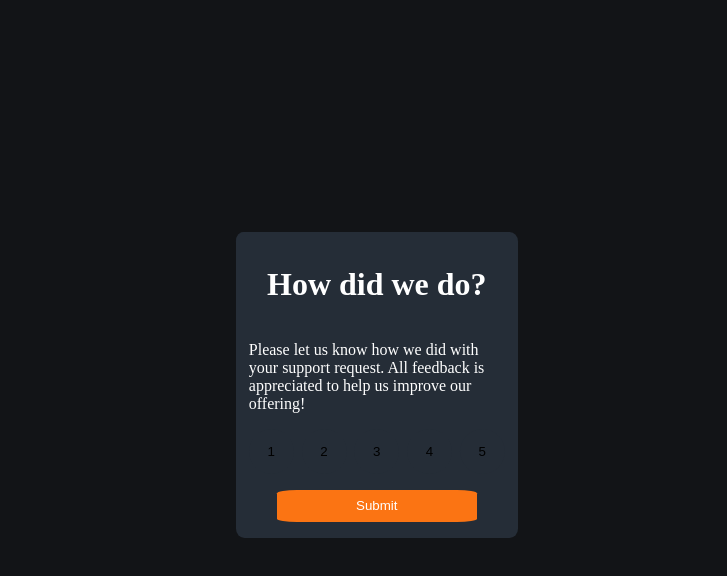
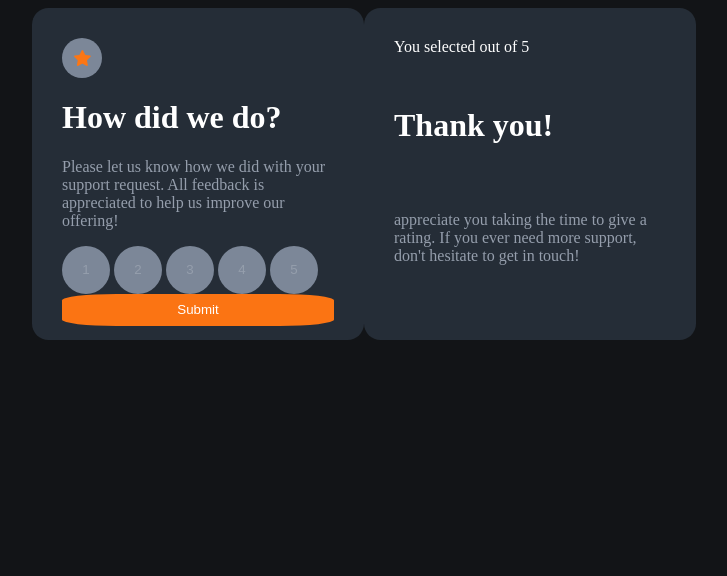
Before and after one commit to meliodas-png/Interactive-Rating-Component, a plain HTML site: page interactive-rating-component-main/index.html in a window 1280 px wide. Shown: the whole page, without its empty margins (276-1003 px from the left). Drawn offline with Linux system fonts and the light colour scheme.

Commit message:
re-organised styles and added some formatting to make code more readable

```diff
--- a/interactive-rating-component-main/index.html
+++ b/interactive-rating-component-main/index.html
@@ -18,7 +18,11 @@
 
   <!-- Rating state start -->
   <main>
-    <div class="page" id="initial">
+    <div id="initial">
+      <div id="star">
+        <img src="images/icon-star.svg" alt="star">
+      </div>
+      <div>
         <h1> How did we do?</h1>
 
         <p> Please let us know how we did with your support request. All feedback is appreciated
@@ -33,17 +37,18 @@
         <div>
           <button id="button" onclick="submit-btn()"> Submit</button>
         </div>
+      </div>
       <!-- Rating state end -->
     </div>
-    <div class="page" id="final">
+    <div0000000000000000000000000000000000000000000000000000000000000000 id="final">
       <!-- Thank you state start -->
 
       You selected <!-- Add rating here --> out of 5
 
-      Thank you!
+     <h1> Thank you!</h1>
 
-      We appreciate you taking the time to give a rating. If you ever need more support,
-      don't hesitate to get in touch!
+      <p> appreciate you taking the time to give a rating. If you ever need more support,
+      don't hesitate to get in touch!</p>
 
       <!-- Thank you state end -->
     </div>
--- a/interactive-rating-component-main/styles.css
+++ b/interactive-rating-component-main/styles.css
@@ -1,55 +1,55 @@
+* {
+    border: none;
+}
+
 body {
     background-color: hsl(216, 12%, 8%);
-    color: white;
 }
 
-.page {
-    height: 35%;
-    width: 20%;
-    background-color: hsl(213, 19%, 18%);
-    border-radius: 3%;
-    margin-top: 15%;
+main {
     display: flex;
     justify-content: center;
     align-items: center;
-    flex-wrap: wrap;
-    position: absolute;
-    top: 5%;
-    left: 40%;
 }
 
-main {
-   display: flex;
-   flex-wrap: wrap;
-}
-#initial {
-    z-index: 1;
-    padding: 1%;
+#initial,
+#final {
+    height: 17rem;
+    width: 17rem;
+    background-color: hsl(213, 19%, 18%);
+    border-radius: 5%;
+    padding: 30px;
+    color: #fff;
     display: flex;
     flex-wrap: wrap;
+}
 
+#star {
+    height: 2.5rem;
+    width: 2.5rem;
+    background-color: hsl(216, 12%, 54%);
+    border-radius: 50%;
+    display: flex;
+    justify-content: center;
+    align-items: center;
 }
-#final {
-    z-index: 0;
+
+.rate {
+    height: 3rem;
+    width: 3rem;
+    background-color: hsl(216, 12%, 54%);
+    border-radius: 50%;
+    display: inline;
 }
-.rate {
-    border-radius: 50%;
-    background-color: hsl(213, 19%, 18%);
-    border: none;
-    width: 45px;
-    height: 45px;
+
+#button {
+    width: 100%;
+    height: 2rem;
+    border-radius: 20%;
+    background-color: hsl(25, 97%, 53%);
+    color: hsl(0, 0%, 100%);
 }
-#ratings {
-    display: flex;
-    justify-content: space-between;
-    width: 100%;
+
+p, .rate{
+    color: hsl(217, 12%, 63%);
 }
-#button {
-    height: 2rem;
-    width: 200px;
-    background-color: hsl(25, 97%, 53%);
-    border-radius: 10%;
-    color: white;
-    border: none;
-margin: 1rem;
-}
```
Lines whose indentation alone changed are shown as unchanged.
